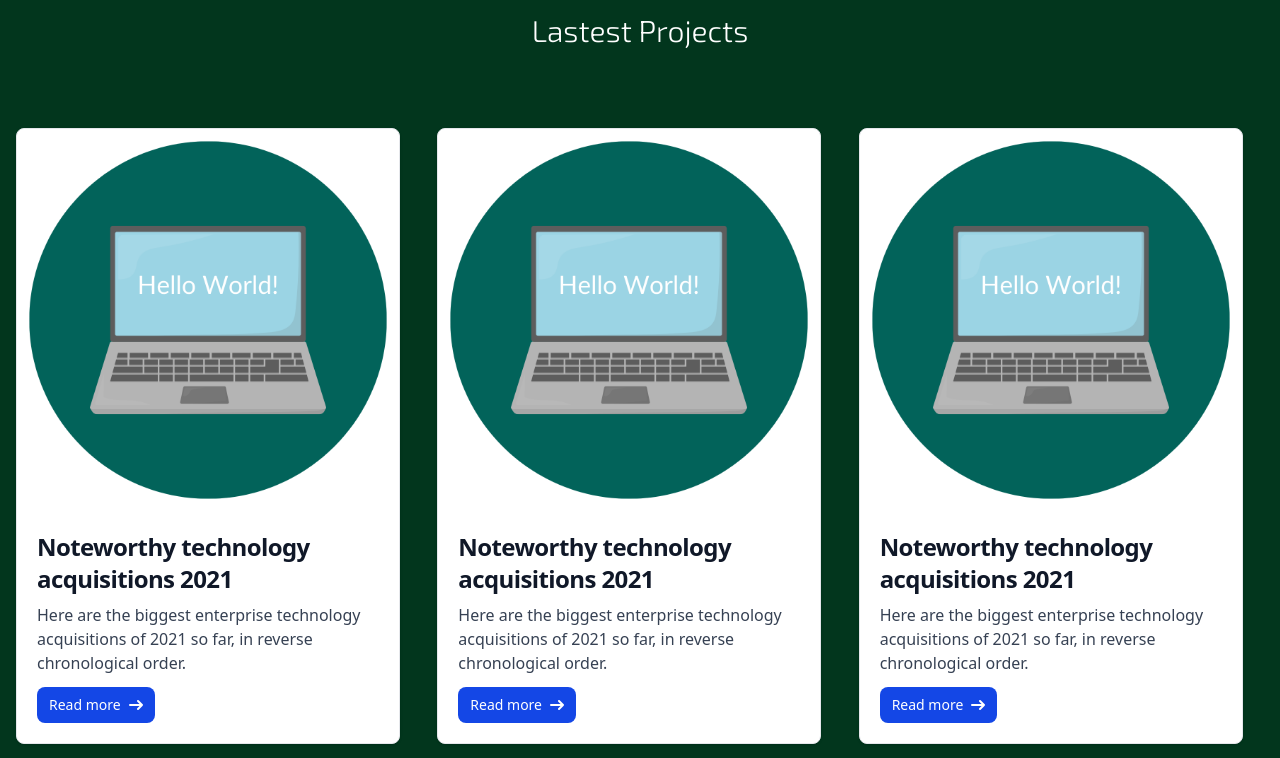
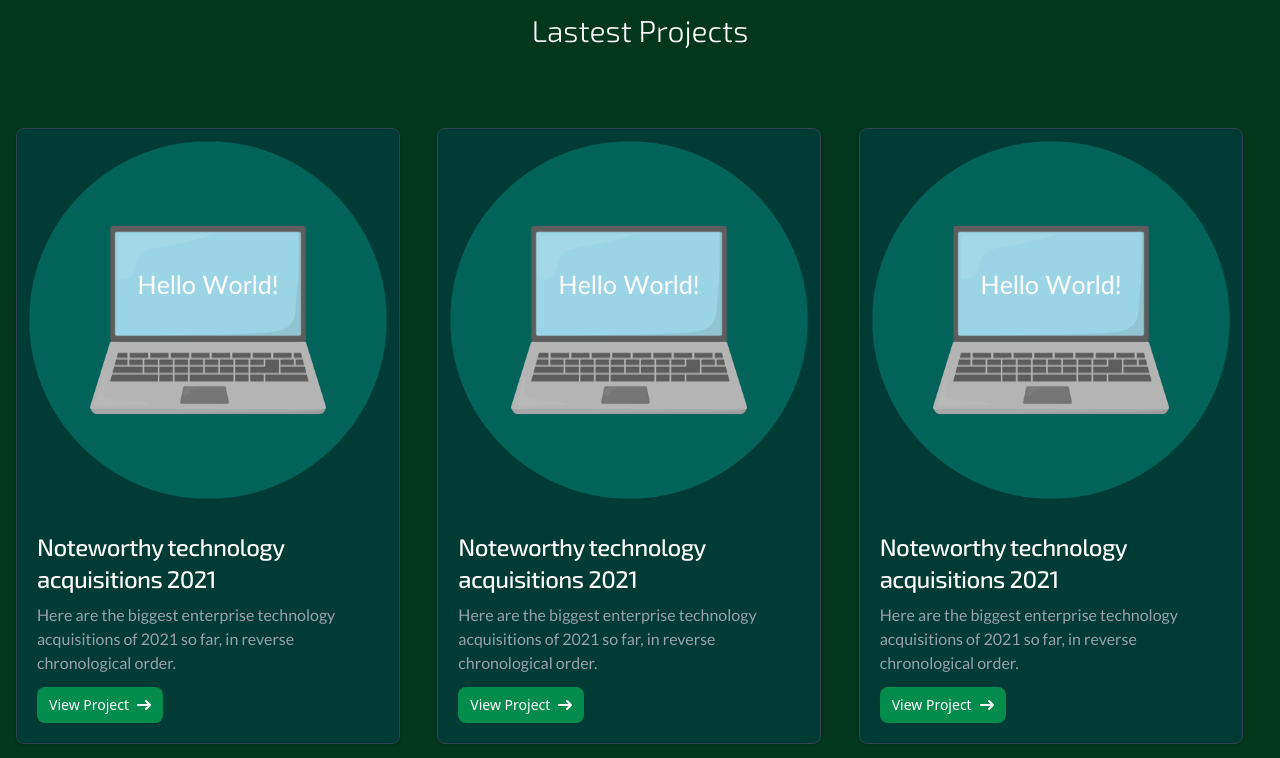
Before and after one commit to RazFernandez/Official_portfolio_web, a React (Vite) app: page / in a window 1280 px wide. Shown: the part 760-1518 px from the top of the page. Built offline with nearby package versions, Linux system fonts and the light colour scheme.

Commit message:
Button of this card is now reusable, you can change the svg icon

```diff
--- /dev/null
+++ b/src/components/common/filledButtonIcon.jsx
@@ -0,0 +1,10 @@
+import stylesComponents from "../../styles/stylesComponents";
+
+export default function FilledButtonIcon({ children, svgIcon: SvgIcon }) {
+    return (
+        <button href="#" className={stylesComponents.buttons.filledIcon}>
+            {children}
+            {SvgIcon && <SvgIcon/>}
+        </button>
+    );
+}
--- a/src/components/common/projectCard.jsx
+++ b/src/components/common/projectCard.jsx
@@ -1,22 +1,22 @@
 import HeroLogo from "../../assets/images/LogoPortfolioWeb.png"
+import FilledButtonIcon from "./filledButtonIcon";
+import RightArrow from "../icons/rightArrow";
 
 export default function ProjectCard() {
+
+
     return (
-        <div className="max-w-sm bg-white border border-gray-200 rounded-lg shadow-sm dark:bg-gray-800 dark:border-gray-700">
+        <div className="max-w-sm bg-secondary-900 border border-gray-700 rounded-lg shadow-sm">
             <a href="#">
                 <img className="rounded-t-lg" src={HeroLogo} alt="" />
             </a>
             <div className="p-5">
                 <a href="#">
-                    <h5 className="mb-2 text-2xl font-bold tracking-tight text-gray-900 dark:text-white">Noteworthy technology acquisitions 2021</h5>
+                    <h5 className="mb-2 text-2xl font-exo2 font-medium tracking-tight text-white">Noteworthy technology acquisitions 2021</h5>
                 </a>
-                <p className="mb-3 font-normal text-gray-700 dark:text-gray-400">Here are the biggest enterprise technology acquisitions of 2021 so far, in reverse chronological order.</p>
-                <a href="#" className="inline-flex items-center px-3 py-2 text-sm font-medium text-center text-white bg-blue-700 rounded-lg hover:bg-blue-800 focus:ring-4 focus:outline-none focus:ring-blue-300 dark:bg-blue-600 dark:hover:bg-blue-700 dark:focus:ring-blue-800">
-                    Read more
-                    <svg className="rtl:rotate-180 w-3.5 h-3.5 ms-2" aria-hidden="true" xmlns="http://www.w3.org/2000/svg" fill="none" viewBox="0 0 14 10">
-                        <path stroke="currentColor" stroke-linecap="round" stroke-linejoin="round" stroke-width="2" d="M1 5h12m0 0L9 1m4 4L9 9" />
-                    </svg>
-                </a>
+                <p className="mb-3 font-lato font-normal text-gray-400">Here are the biggest enterprise technology acquisitions of 2021 so far, in reverse chronological order.</p>
+
+                <FilledButtonIcon svgIcon={ RightArrow }>View Project</FilledButtonIcon>
             </div>
         </div>
     );
--- /dev/null
+++ b/src/components/icons/rightArrow.jsx
@@ -0,0 +1,20 @@
+export default function RightArrow() {
+
+    return (
+        <svg
+            className="rtl:rotate-180 w-3.5 h-3.5"
+            aria-hidden="true"
+            xmlns="http://www.w3.org/2000/svg"
+            fill="none"
+            viewBox="0 0 14 10"
+        >
+            <path
+                stroke="currentColor"
+                strokeLinecap="round"
+                strokeLinejoin="round"
+                strokeWidth="2"
+                d="M1 5h12m0 0L9 1m4 4L9 9"
+            />
+        </svg>
+    );
+}
--- a/src/styles/components/buttons.js
+++ b/src/styles/components/buttons.js
@@ -9,8 +9,9 @@ const BUTTONS_STYLES = {
     filled:
         "inline-flex items-center justify-center px-5 py-3 mr-3 text-base font-lato font-medium text-center text-white rounded-lg bg-primary-500 hover:bg-secondary-500 focus:ring-4 focus:ring-primary-900 transition duration-300 ease-in-out",
     outlined:
-        "inline-flex items-center justify-center px-5 py-3 text-base font-lato font-medium text-center text-primary-300 border border-primary-300 rounded-lg hover:bg-primary-900 focus:ring-4 focus:ring-gray-800 transition duration-300 ease-in-out"
-
+        "inline-flex items-center justify-center px-5 py-3 text-base font-lato font-medium text-center text-primary-300 border border-primary-300 rounded-lg hover:bg-primary-900 focus:ring-4 focus:ring-gray-800 transition duration-300 ease-in-out",
+    filledIcon:
+    "inline-flex items-center px-3 py-2 gap-2 text-sm font-medium text-center text-white bg-primary-500 rounded-lg hover:bg-secondary-500 focus:ring-4 focus:outline-none focus:ring-primary-900 transition duration-300 ease-in-out",
 };
 
 export default BUTTONS_STYLES;
```
